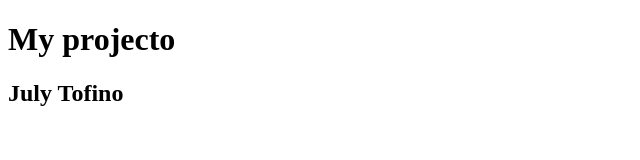
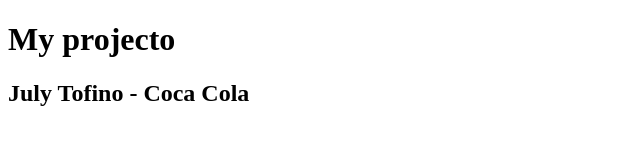
Before and after one commit to DevianNighthawk/Exodus, a plain HTML site: page index.html in a window 1280 px wide. Shown: the whole page, without its empty margins (0-640 px from the left). Drawn offline with Linux system fonts and the light colour scheme.

Commit message:
Added drink brand

```diff
--- a/index.html
+++ b/index.html
@@ -6,7 +6,7 @@
 	</head>
 	<body>
 		<h1>My projecto</h1>
-		<h2>July Tofino</h2>
+		<h2>July Tofino - Coca Cola</h2>
 
 	</body>
 </html>
```
